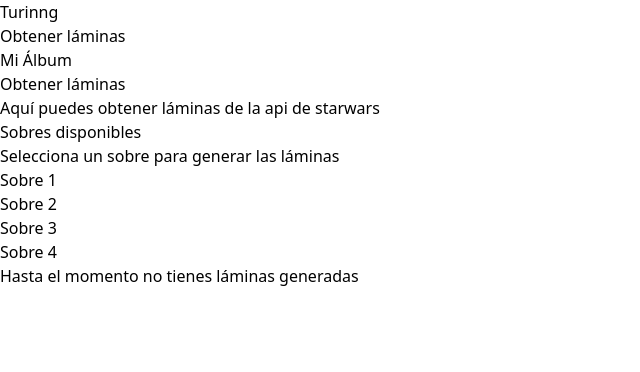
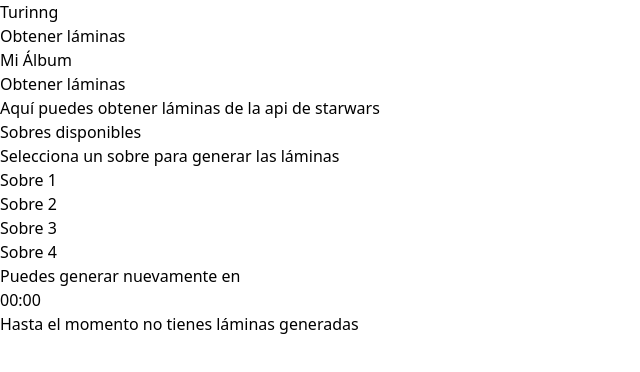
Before and after one commit to brayanyepesc/swapi, a React (Vite) app: page /obtener-laminas in a window 1280 px wide. Shown: the top 372 px of the page, without its empty margins (0-640 px from the left). Built offline with nearby package versions, Linux system fonts and the light colour scheme.

Commit message:
feat: add counter advertising in envelops generator

```diff
--- /dev/null
+++ b/src/components/atoms/Counter/Counter.tsx
@@ -0,0 +1,12 @@
+import useStore from "../../../store/store"
+import { formatCounter } from "../../../utils/formatCounter";
+
+export const Counter = () => {
+    const { counter } = useStore();
+    return (
+        <div className="mt-4 flex justify-between items-center w-full">
+            <div>Puedes generar nuevamente en</div>
+            <span className="font-bold text-blue-500">00:{formatCounter(counter)}</span>
+        </div>
+    )
+}
--- a/src/components/atoms/index.ts
+++ b/src/components/atoms/index.ts
@@ -1 +1,2 @@
 export * from "./Sobre/Sobre"
+export * from "./Counter/Counter"
--- a/src/components/organisms/SobresContainer/SobresContainer.tsx
+++ b/src/components/organisms/SobresContainer/SobresContainer.tsx
@@ -1,3 +1,4 @@
+import { Counter } from "../../atoms"
 import { SobresList } from "../../molecules"
 
 export const SobresContainer = () => {
@@ -8,6 +9,7 @@
                 <p className="my-2 text-sm">Selecciona un sobre para generar las láminas</p>
             </div>
             <SobresList />
+            <Counter />
         </div>
     )
 }
--- /dev/null
+++ b/src/utils/formatCounter.ts
@@ -0,0 +1,3 @@
+export const formatCounter = (count: number) => {
+    return count < 10 ? `0${count}` : count.toString();
+};
```
